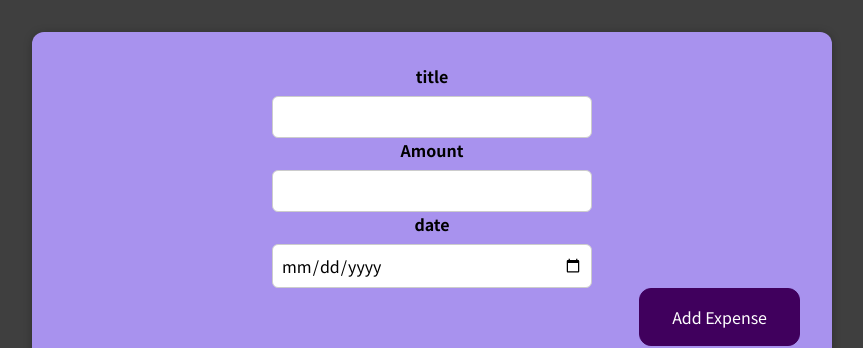
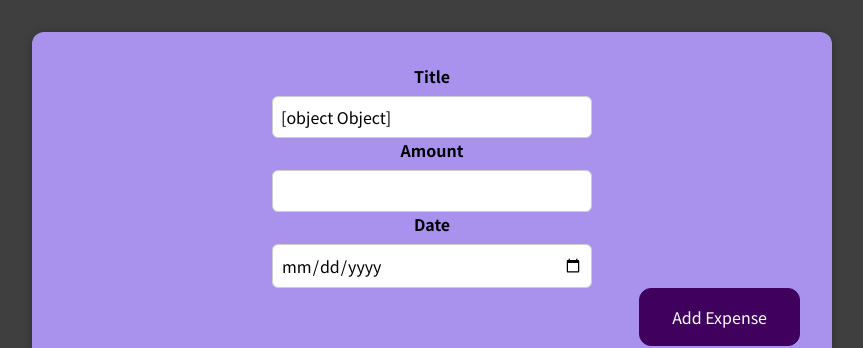
Before and after one commit to NArredondo89/React-Practice-Modules, a React (Create React App) app: page / in a window 1280 px wide. Shown: the top 348 px of the page, without its empty margins (208-1071 px from the left). Built offline with nearby package versions, Linux system fonts and the light colour scheme.

Commit message:
two different ways of adding state

```diff
--- a/src/components/NewExpense/ExpenseForm.js
+++ b/src/components/NewExpense/ExpenseForm.js
@@ -1,21 +1,64 @@
-import React from "react";
+import React, { useState } from "react";
 import "./ExpenseForm.css";
 
 function ExpenseForm() {
+  // const [enteredTitle, setEnteredTitle] = "";
+  // const [enteredAmount, setEnteredAmount] = "";
+  // const [enteredDate, setEnteredDate] = "";
+
+  const [userInput, setUserInput] = useState({
+    enteredTitle: "",
+    enteredAmount: "",
+    enteredDate: "",
+  });
+  const titleChangeHandles = (event) => {
+    // setEnteredTitle(event.target.value);
+    setUserInput({
+      ...userInput,
+      enteredTitle: event.target.value,
+    });
+  };
+  const amountChangeHandles = (event) => {
+    // setEnteredAmount(event.target.value);
+    setUserInput({
+      ...userInput,
+      enteredAmount: event.target.value,
+    });
+  };
+  const dateChangeHandles = (event) => {
+    // setEnteredDate(event.target.value);
+    setUserInput({
+      ...userInput,
+      enteredTitle: event.target.value,
+    });
+  };
+
   return (
     <form>
       <div className="new-expense__controls"></div>
       <div className="new-expense__control">
-        <label>title</label>
-        <input type="text" />
+        <label>Title</label>
+        <input type="text" onChange={titleChangeHandles} value={userInput} />
       </div>
       <div className="new-expense__control">
         <label>Amount</label>
-        <input type="number" min="0.01" step="0.01" />
+        <input
+          type="number"
+          min="0.01"
+          step="0.01"
+          onChange={amountChangeHandles}
+          value={userInput}
+        />
       </div>
       <div className="new-expense__control">
-        <label>date</label>
-        <input type="date" min="2019-01-01" max="2022-12-31" />
+        <label>Date</label>
+        <input
+          type="date"
+          min="2019-01-01"
+          max="2022-12-31"
+          onChange={dateChangeHandles}
+          value={userInput}
+        />
       </div>
       <div className="new-expense__actions">
         <button type="submit">Add Expense</button>
```
